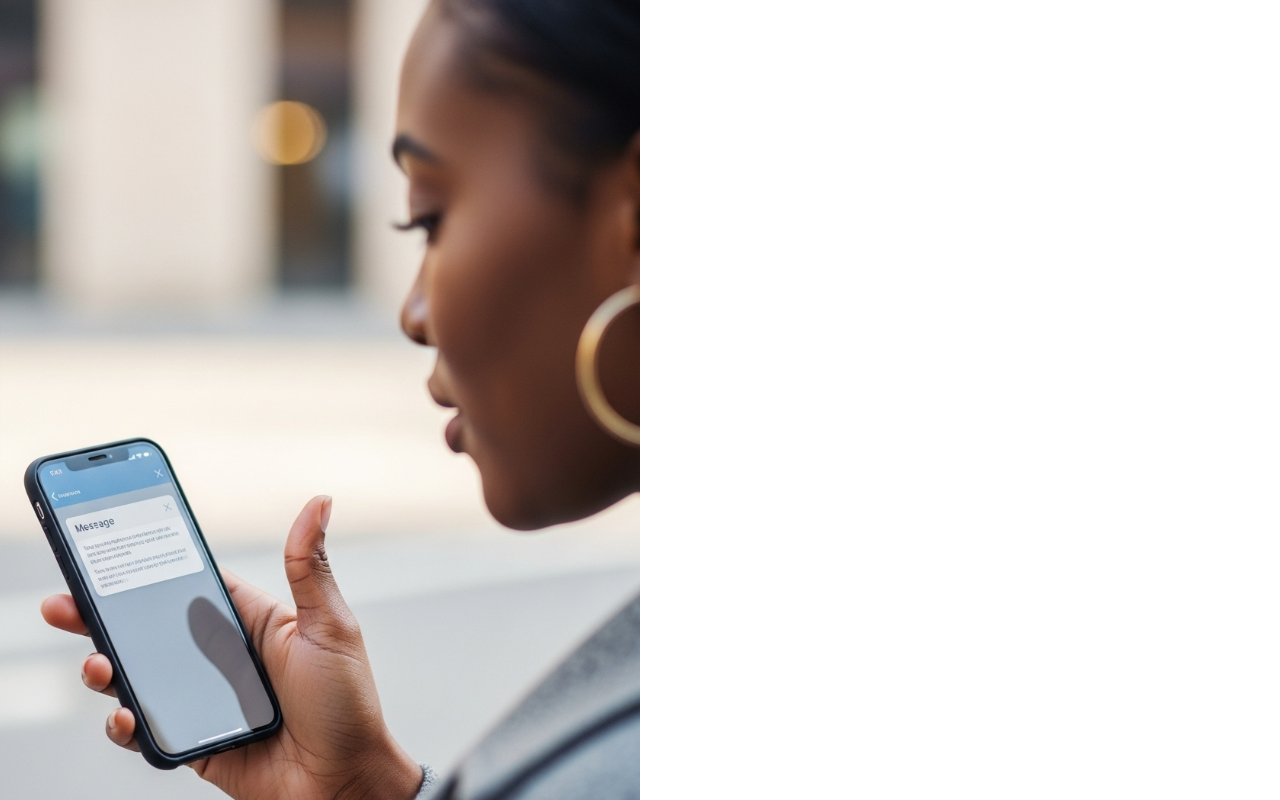
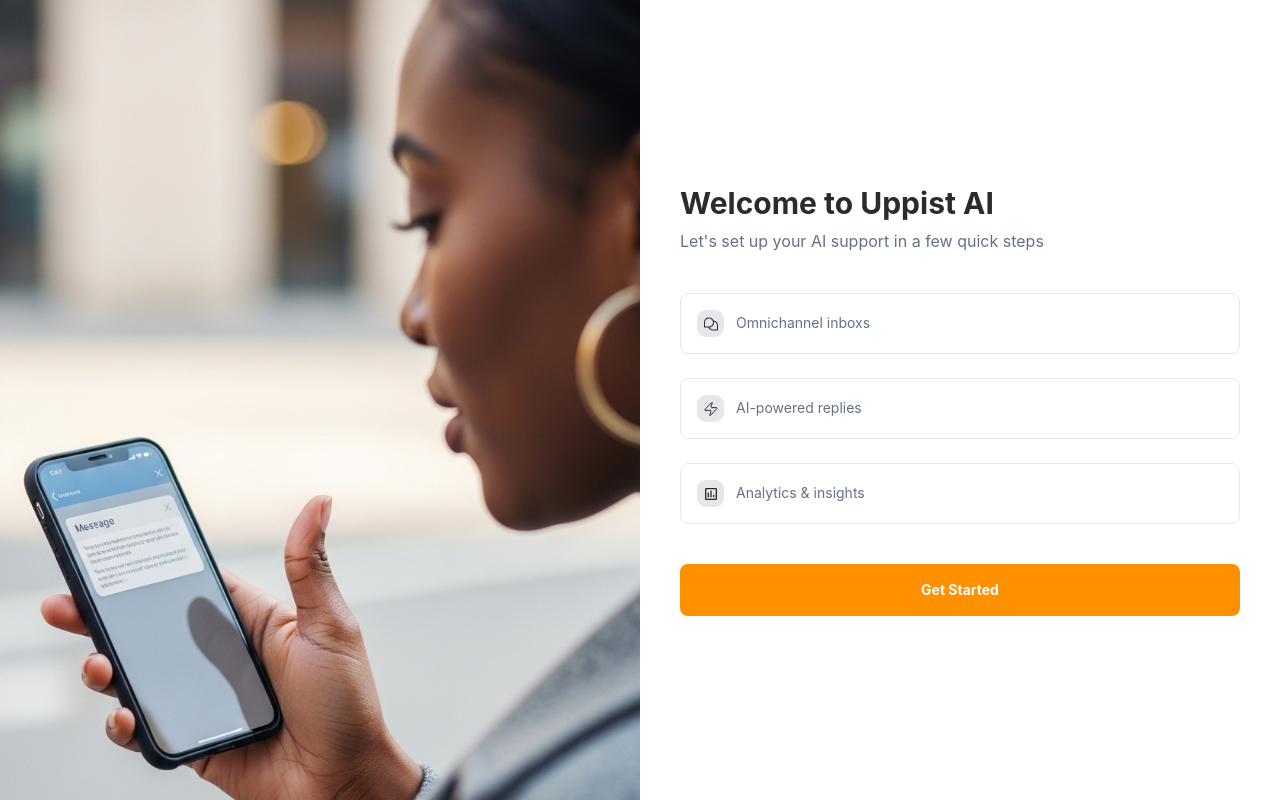
Before and after one commit to Uppist/UppistAI, a React (Vite) app: page / in a window 1280 px wide. Before the commit this address had no page. Built offline with nearby package versions, Linux system fonts and the light colour scheme.

Commit message:
fixed routing issue

```diff
--- a/src/App.jsx
+++ b/src/App.jsx
@@ -42,7 +42,7 @@
         <img src={img} className='w-screen' alt='' />
         <Routes>
           {/*Onboarding Routes */}
-          <Route path='/UppistAI' element={<FirstScreen />} />
+          <Route path='/' element={<FirstScreen />} />
           <Route path='/onboarding/2' element={<SecondScreen />} />
           <Route path='/onboarding/3' element={<ThirdScreen />} />
           <Route path='/onboarding/4' element={<FourthScreen />} />
--- a/src/main.jsx
+++ b/src/main.jsx
@@ -3,12 +3,12 @@
 import { StrictMode } from "react";
 import { createRoot } from "react-dom/client";
 import App from "./App.jsx";
-import { BrowserRouter } from "react-router-dom";
+import { HashRouter } from "react-router-dom";
 
 createRoot(document.getElementById("root")).render(
   <StrictMode>
-    <BrowserRouter>
+    <HashRouter>
       <App />
-    </BrowserRouter>
+    </HashRouter>
   </StrictMode>,
 );
```
